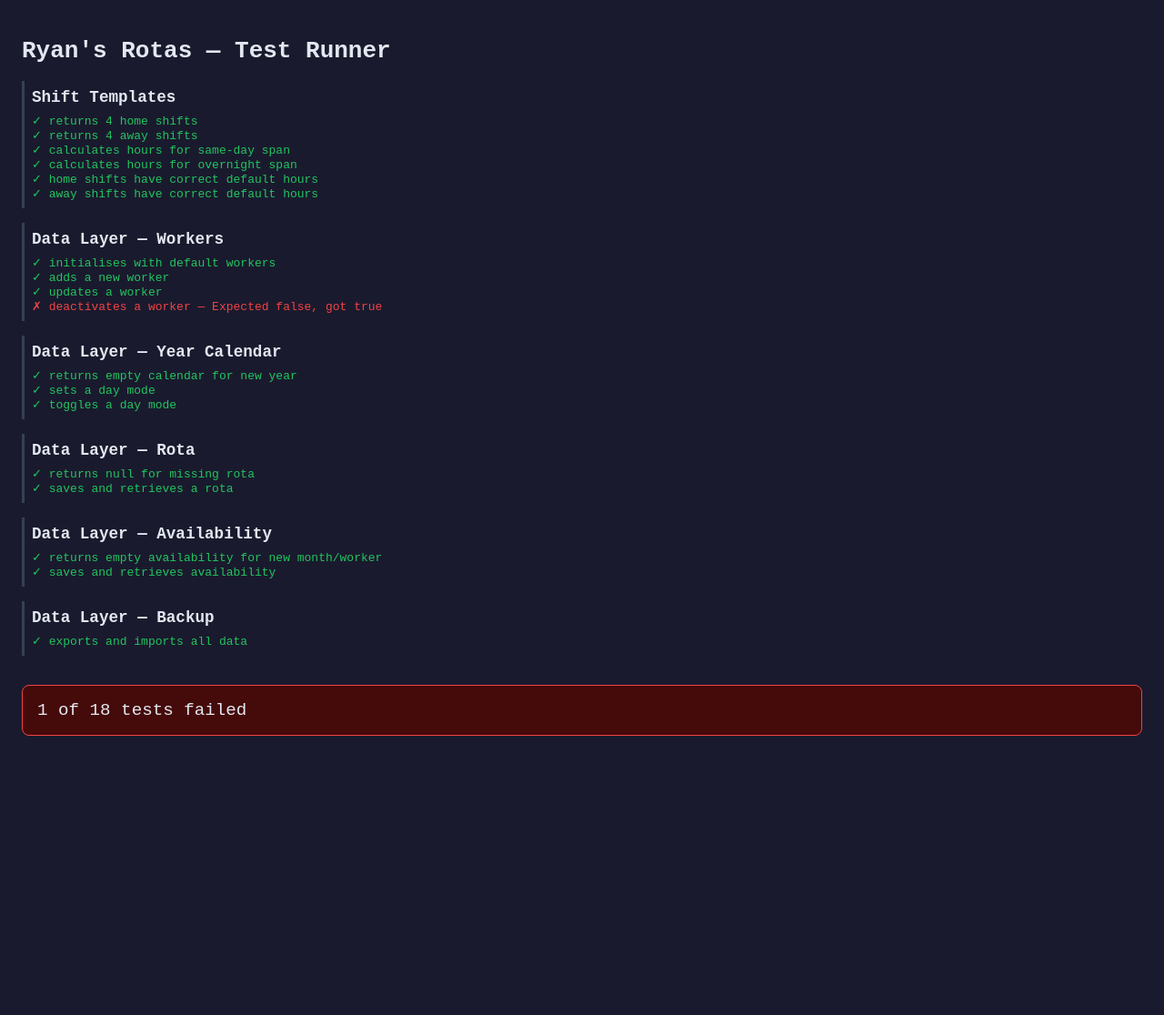
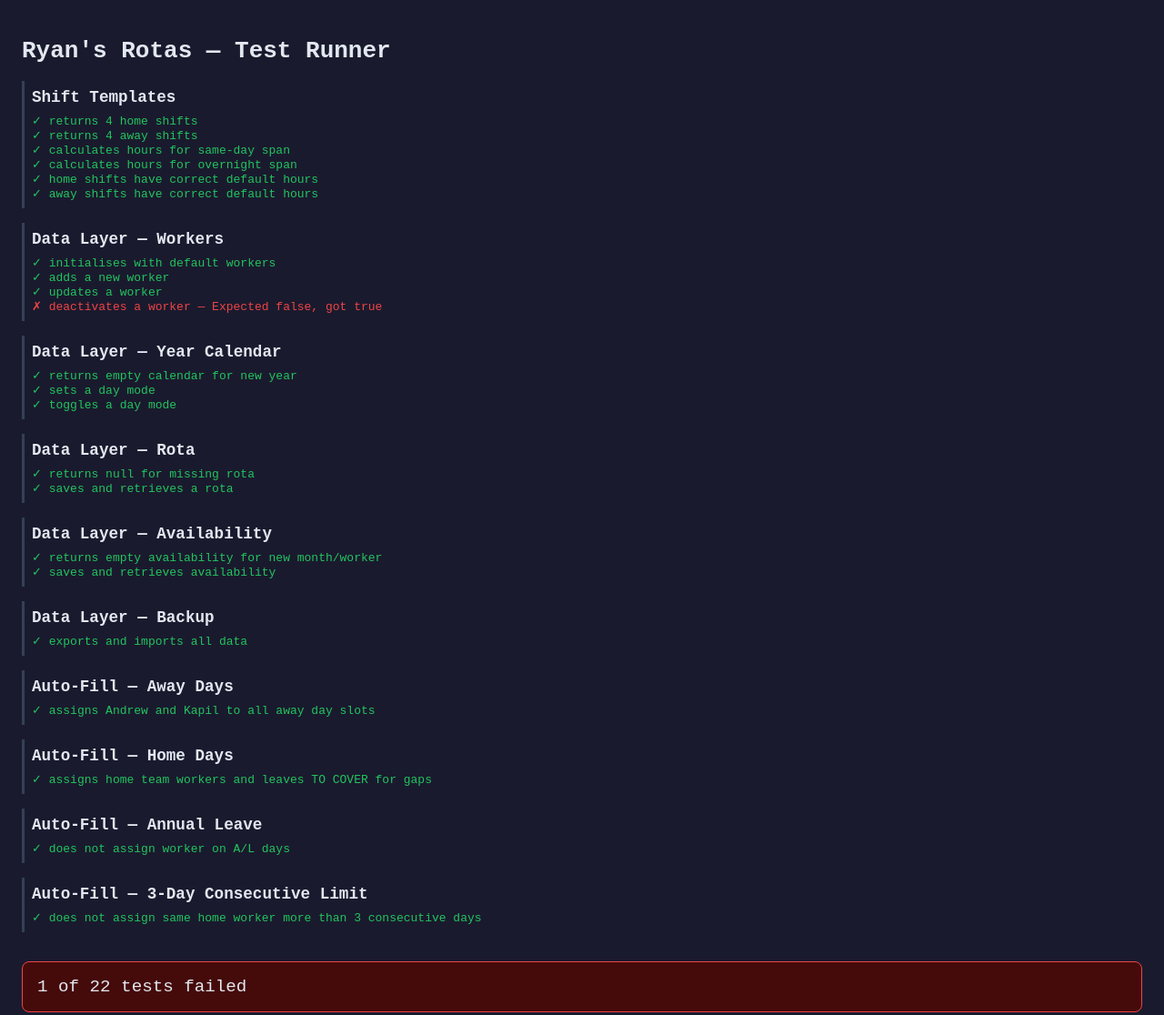
Before and after one commit to athenoula/ryans-rotas, a plain HTML site: page tests/test-runner.html in a window 1280 px wide. Shown: the whole page at 91% size. Before the commit the page ends 833 px from the top, so only its background shows below. Drawn offline with Linux system fonts and the light colour scheme.

Commit message:
feat: auto-fill algorithm with team rules, consecutive limits, A/L
Co-Authored-By: Claude Sonnet 4.6 <noreply@anthropic.com>

```diff
--- a/src/js/autoFill.js
+++ b/src/js/autoFill.js
@@ -1 +1,148 @@
-// autoFill.js
+import { getYearCalendar, getWorkers, getRota, saveRota, getAvailability } from './data.js';
+import { getShiftsForMode } from './shiftTemplates.js';
+
+export function runAutoFill(monthStr) {
+  const [yearStr, monthNumStr] = monthStr.split('-');
+  const year = Number(yearStr);
+  const monthIndex = Number(monthNumStr) - 1;
+  const daysInMonth = new Date(year, monthIndex + 1, 0).getDate();
+  const cal = getYearCalendar(year);
+  const workers = getWorkers();
+
+  const availMap = {};
+  for (const w of workers) {
+    availMap[w.id] = getAvailability(w.id, monthStr);
+  }
+
+  const hoursUsed = {};
+  for (const w of workers) hoursUsed[w.id] = 0;
+
+  const consecutiveDays = {};
+  for (const w of workers) consecutiveDays[w.id] = 0;
+
+  const awayTeam = workers.filter(w => w.team === 'away');
+
+  const days = [];
+
+  for (let d = 1; d <= daysInMonth; d++) {
+    const dateStr = `${monthStr}-${String(d).padStart(2, '0')}`;
+    const mode = cal.days[dateStr];
+    if (!mode) continue;
+
+    const templates = getShiftsForMode(mode);
+    const shifts = templates.map((tmpl, i) => ({
+      slotIndex: i,
+      shiftType: tmpl.type,
+      startTime: tmpl.startTime,
+      endTime: tmpl.endTime,
+      hours: tmpl.hours,
+      assignedWorker: null,
+    }));
+
+    if (mode === 'away') {
+      const awayWorker1 = awayTeam[0];
+      const awayWorker2 = awayTeam[1];
+
+      if (awayWorker1 && !isBlocked(awayWorker1.id, d, availMap)) {
+        shifts[0].assignedWorker = awayWorker1.id;
+        shifts[2].assignedWorker = awayWorker1.id;
+        hoursUsed[awayWorker1.id] += shifts[0].hours + shifts[2].hours;
+      }
+      if (awayWorker2 && !isBlocked(awayWorker2.id, d, availMap)) {
+        shifts[1].assignedWorker = awayWorker2.id;
+        shifts[3].assignedWorker = awayWorker2.id;
+        hoursUsed[awayWorker2.id] += shifts[1].hours + shifts[3].hours;
+      }
+
+      for (const w of workers.filter(w => w.team !== 'away')) {
+        consecutiveDays[w.id] = 0;
+      }
+    } else {
+      for (const w of workers) {
+        const avail = availMap[w.id];
+        for (const pref of avail.preferredShifts) {
+          if (pref.day === d && shifts[pref.shiftSlot].assignedWorker === null) {
+            if (canAssign(w, d, pref.shiftSlot, shifts, availMap, hoursUsed, consecutiveDays)) {
+              shifts[pref.shiftSlot].assignedWorker = w.id;
+              hoursUsed[w.id] += shifts[pref.shiftSlot].hours;
+            }
+          }
+        }
+      }
+
+      for (let s = 0; s < 4; s++) {
+        if (shifts[s].assignedWorker !== null) continue;
+
+        const eligible = getEligibleWorkers(workers, s, shifts[s].shiftType, d, availMap, hoursUsed, consecutiveDays, shifts);
+        if (eligible.length > 0) {
+          const best = pickBestWorker(eligible, hoursUsed);
+          shifts[s].assignedWorker = best.id;
+          hoursUsed[best.id] += shifts[s].hours;
+        }
+      }
+
+      for (const w of workers.filter(w => w.team !== 'away')) {
+        const workedToday = shifts.some(s => s.assignedWorker === w.id);
+        if (workedToday) {
+          consecutiveDays[w.id]++;
+        } else {
+          consecutiveDays[w.id] = 0;
+        }
+      }
+    }
+
+    days.push({ date: dateStr, mode, shifts });
+  }
+
+  const rota = { month: monthStr, days, version: 'V1', status: 'draft' };
+  saveRota(rota);
+  return rota;
+}
+
+function isBlocked(workerId, day, availMap) {
+  const avail = availMap[workerId];
+  return avail.annualLeaveDays.includes(day);
+}
+
+function isShiftBlocked(workerId, day, slotIndex, availMap) {
+  const avail = availMap[workerId];
+  return avail.blockedShifts.some(b => b.day === day && b.shiftSlot === slotIndex);
+}
+
+function canAssign(worker, day, slotIndex, shifts, availMap, hoursUsed, consecutiveDays) {
+  if (isBlocked(worker.id, day, availMap)) return false;
+  if (isShiftBlocked(worker.id, day, slotIndex, availMap)) return false;
+  if (worker.team === 'away') return false;
+  if (!worker.allowedShiftTypes.includes(shifts[slotIndex].shiftType)) return false;
+  if (consecutiveDays[worker.id] >= 3) return false;
+  if (shifts.some(s => s.assignedWorker === worker.id)) return false;
+  if (worker.contractType === 'maximum' && worker.monthlyHours) {
+    if (hoursUsed[worker.id] + shifts[slotIndex].hours > worker.monthlyHours) return false;
+  }
+  return true;
+}
+
+function getEligibleWorkers(workers, slotIndex, shiftType, day, availMap, hoursUsed, consecutiveDays, shifts) {
+  return workers.filter(w => {
+    if (w.team === 'away') return false;
+    if (!w.allowedShiftTypes.includes(shiftType)) return false;
+    if (isBlocked(w.id, day, availMap)) return false;
+    if (isShiftBlocked(w.id, day, slotIndex, availMap)) return false;
+    if (consecutiveDays[w.id] >= 3) return false;
+    if (shifts.some(s => s.assignedWorker === w.id)) return false;
+    if (w.contractType === 'maximum' && w.monthlyHours) {
+      if (hoursUsed[w.id] + getShiftsForMode('home')[slotIndex].hours > w.monthlyHours) return false;
+    }
+    return true;
+  });
+}
+
+function pickBestWorker(eligible, hoursUsed) {
+  return eligible.sort((a, b) => {
+    const aTarget = a.monthlyHours || Infinity;
+    const bTarget = b.monthlyHours || Infinity;
+    const aRemaining = aTarget - (hoursUsed[a.id] || 0);
+    const bRemaining = bTarget - (hoursUsed[b.id] || 0);
+    return bRemaining - aRemaining;
+  })[0];
+}
--- /dev/null
+++ b/tests/autoFill.test.js
@@ -0,0 +1,85 @@
+import { initData, setDayMode, getYearCalendar, getWorkers, saveAvailability, getRota } from '../src/js/data.js';
+import { runAutoFill } from '../src/js/autoFill.js';
+
+describe('Auto-Fill — Away Days', () => {
+  it('assigns Andrew and Kapil to all away day slots', () => {
+    localStorage.clear();
+    initData();
+    setDayMode(2026, '2026-04-08', 'away');
+    setDayMode(2026, '2026-04-09', 'away');
+    runAutoFill('2026-04');
+    const rota = getRota('2026-04');
+    const day8 = rota.days.find(d => d.date === '2026-04-08');
+    assert.ok(day8);
+    assert.equal(day8.shifts.length, 4);
+    const workers = getWorkers();
+    const andrew = workers.find(w => w.name === 'Andrew Cockbill');
+    const kapil = workers.find(w => w.name === 'Kapil Kumar Kumar');
+    assert.equal(day8.shifts[0].assignedWorker, andrew.id);
+    assert.equal(day8.shifts[1].assignedWorker, kapil.id);
+    assert.equal(day8.shifts[2].assignedWorker, andrew.id);
+    assert.equal(day8.shifts[3].assignedWorker, kapil.id);
+  });
+});
+
+describe('Auto-Fill — Home Days', () => {
+  it('assigns home team workers and leaves TO COVER for gaps', () => {
+    localStorage.clear();
+    initData();
+    setDayMode(2026, '2026-04-01', 'home');
+    setDayMode(2026, '2026-04-02', 'home');
+    runAutoFill('2026-04');
+    const rota = getRota('2026-04');
+    const day1 = rota.days.find(d => d.date === '2026-04-01');
+    assert.ok(day1);
+    assert.equal(day1.shifts.length, 4);
+    const assigned = day1.shifts.filter(s => s.assignedWorker !== null);
+    assert.ok(assigned.length > 0);
+  });
+});
+
+describe('Auto-Fill — Annual Leave', () => {
+  it('does not assign worker on A/L days', () => {
+    localStorage.clear();
+    initData();
+    setDayMode(2026, '2026-04-01', 'home');
+    const workers = getWorkers();
+    const karen = workers.find(w => w.name === 'Karen Hughes');
+    saveAvailability({ workerId: karen.id, month: '2026-04', annualLeaveDays: [1], preferredShifts: [], blockedShifts: [] });
+    runAutoFill('2026-04');
+    const rota = getRota('2026-04');
+    const day1 = rota.days.find(d => d.date === '2026-04-01');
+    const karenShifts = day1.shifts.filter(s => s.assignedWorker === karen.id);
+    assert.equal(karenShifts.length, 0);
+  });
+});
+
+describe('Auto-Fill — 3-Day Consecutive Limit', () => {
+  it('does not assign same home worker more than 3 consecutive days', () => {
+    localStorage.clear();
+    initData();
+    for (let d = 1; d <= 5; d++) {
+      setDayMode(2026, `2026-04-${String(d).padStart(2, '0')}`, 'home');
+    }
+    runAutoFill('2026-04');
+    const rota = getRota('2026-04');
+    const workers = getWorkers();
+
+    for (const worker of workers.filter(w => w.team !== 'away')) {
+      let consecutive = 0;
+      let maxConsecutive = 0;
+      for (let d = 1; d <= 5; d++) {
+        const dateStr = `2026-04-${String(d).padStart(2, '0')}`;
+        const dayPlan = rota.days.find(dp => dp.date === dateStr);
+        const hasShift = dayPlan?.shifts?.some(s => s.assignedWorker === worker.id);
+        if (hasShift) {
+          consecutive++;
+          maxConsecutive = Math.max(maxConsecutive, consecutive);
+        } else {
+          consecutive = 0;
+        }
+      }
+      assert.ok(maxConsecutive <= 3, `${worker.name} has ${maxConsecutive} consecutive days`);
+    }
+  });
+});
```
Also changed, not shown: tests/test-runner.html (+1 -0 lines).
